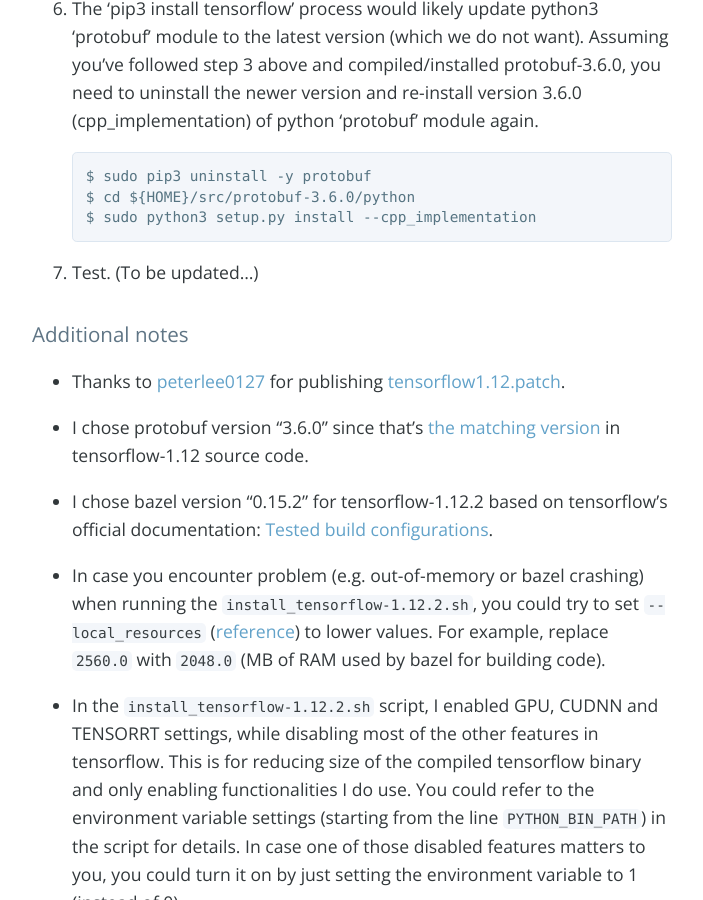
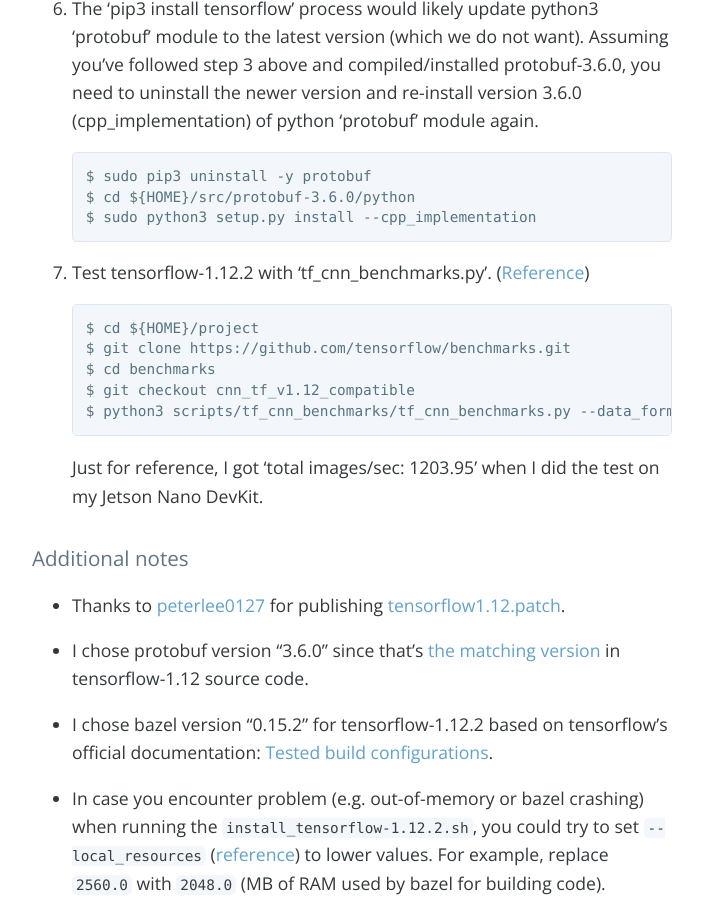
Before and after one commit to jkjung-avt/jkjung-avt.github.io, a Jekyll site: the page built from _posts/2019-05-26-build-tensorflow-1.12.2.md, in a window 1280 px wide and 900 px high, scrolled down 2541 px. Shown: the whole window, without its empty margins (288-991 px from the left). Built offline with Jekyll 4.4.1, drawn with Linux system fonts in a browser that asks for light colours; nearby versions of some CDN libraries; comment, search, counter and statistics services are not loaded.

Commit message:
Add the Test section

````diff
--- a/_posts/2019-05-26-build-tensorflow-1.12.2.md
+++ b/_posts/2019-05-26-build-tensorflow-1.12.2.md
@@ -78,7 +78,17 @@
    $ sudo python3 setup.py install --cpp_implementation
    ```
 
-7. Test.  (To be updated...)
+7. Test tensorflow-1.12.2 with 'tf_cnn_benchmarks.py'.  ([Reference](https://devtalk.nvidia.com/default/topic/1048776/jetson-nano/official-tensorflow-for-jetson-nano-/post/5335763/#5335763))
+
+   ```shell
+   $ cd ${HOME}/project
+   $ git clone https://github.com/tensorflow/benchmarks.git
+   $ cd benchmarks
+   $ git checkout cnn_tf_v1.12_compatible
+   $ python3 scripts/tf_cnn_benchmarks/tf_cnn_benchmarks.py --data_format=NHWC --device=gpu
+   ```
+
+   Just for reference, I got 'total images/sec: 1203.95' when I did the test on my Jetson Nano DevKit.
 
 # Additional notes
 
````
